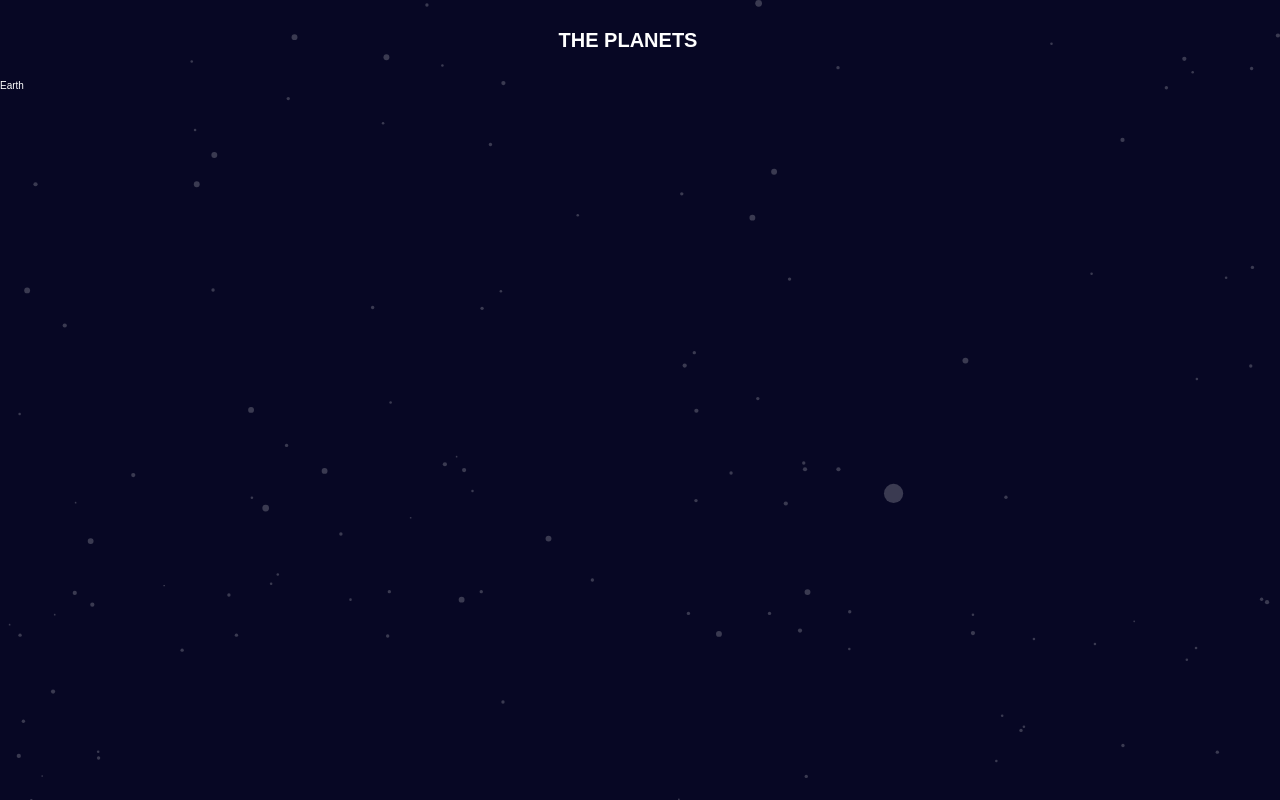
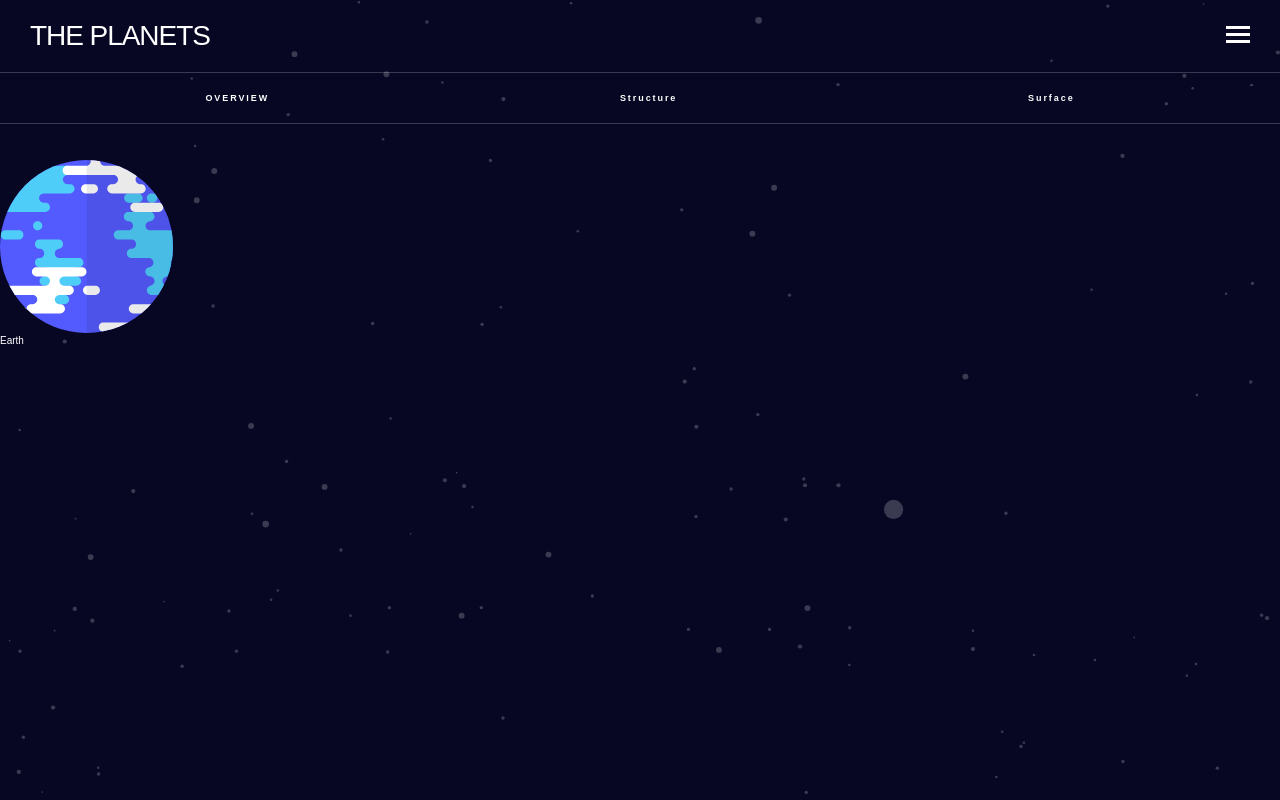
Before and after one commit to marriamdd/Planets-fact-site, a React (Vite) app: page /Earth in a window 1280 px wide. Built offline with nearby package versions, Linux system fonts and the light colour scheme.

Commit message:
style:upgrade whole styles and make it more clear

```diff
--- a/src/components/Header.tsx
+++ b/src/components/Header.tsx
@@ -13,17 +13,23 @@ export default function Header() {
 
   return (
     <HeaderDiv>
-      {" "}
-      <h1>THE PLANETS</h1>
-      <button onClick={handleHamburgerClick}>
-        <img src="/assets/icon-hamburger.svg" alt="icon-hamburger" />
-      </button>
+      <div className="headerDiv">
+        <h1>THE PLANETS</h1>
+        <button onClick={handleHamburgerClick}>
+          <img src="/assets/icon-hamburger.svg" alt="icon-hamburger" />
+        </button>
+      </div>
+      <Additional>
+        <span>OVERVIEW</span>
+        <span>Structure</span>
+        <span>Surface </span>
+      </Additional>
       <NavContainer show={show}>
         <ul>
           {data.map((planet, index) => (
             <Li key={index} Planet={planet}>
               <div className="nav-circle">
-                <div className="Circles"></div>
+                <div className="circles"></div>
                 <Link to={`/${planet.name}`}>{planet.name}</Link>
               </div>
 
@@ -39,95 +45,83 @@ export default function Header() {
 }
 
 const HeaderDiv = styled.header`
+  .headerDiv {
+    display: flex;
+    justify-content: space-between;
+    padding: 2rem 3rem 2rem;
+    border-bottom: 1px solid rgba(255, 255, 255, 0.2);
+  }
+  .headerDiv h1 {
+    color: #fff;
+    font-size: 28px;
+    font-weight: 400;
+    letter-spacing: -1.05px;
+    text-transform: uppercase;
+  }
+  .headerDiv button {
+    border: none;
+    background: transparent;
+    cursor: pointer;
+  }
+`;
+const Additional = styled.div`
   display: flex;
-  align-items: center;
-  justify-content: space-between;
-  height: 8rem;
-  padding: 0 2rem;
-  @media screen and (min-width: 1024px) {
-    justify-content: center;
+  width: 100%;
+  justify-content: space-around;
+  padding: 2rem 3rem 2rem;
+  border-bottom: 1px solid rgba(255, 255, 255, 0.2);
+  & > span {
+    cursor: pointer;
+    text-align: center;
+    font-size: 9px;
+    font-weight: 700;
+    letter-spacing: 1.929px;
   }
-  button {
-    background-color: transparent;
-    border: none;
-    cursor: pointer;
-    visibility: hidden;
-    opacity: 0;
-
-    @media screen and (max-width: 1024px) {
-      visibility: visible;
-      opacity: 1;
-    }
-    @media screen and (max-width: 1024px) {
-      visibility: visible;
-      opacity: 1;
-    }
+`;
+const NavContainer = styled.div<{ show: boolean }>`
+  display: ${(props) => (props.show ? "flex" : "none")};
+  transform: ${(props) => (!props.show ? "translateX(-1000vh)" : "none")};
+  position: absolute;
+  z-index: 9999;
+  height: 100vh;
+  width: 100%;
+  top: 8rem;
+  ul {
+    display: flex;
+    flex-direction: column;
+    align-items: center;
+    gap: 2.3rem;
+    width: 100%;
+    padding: 2rem;
+    background-color: #070724;
   }
 `;
 
-const NavContainer = styled.nav<{ show: boolean }>`
-  position: fixed;
-  top: 50px;
-  left: 0;
-  height: 90vh;
+const Li = styled.li<{ Planet: { design: { color: string } } }>`
+  display: flex;
+  justify-content: space-between;
   width: 100%;
-
-  gap: 1.5rem;
-  transition: 1s;
-  transform: ${(props) => (!props.show ? "translateY(-100vh)" : "none")};
-  @media screen and (min-width: 1440px) {
-    /* position: static;
-     */
-    all: unset;
-  }
-  & > ul {
-    display: flex;
-    flex-direction: column;
-    align-items: start;
-    margin-top: 6rem;
-    margin-left: 3rem;
-    background: #070724;
-    @media screen and (min-width: 1025px) {
-      flex-direction: row;
-    }
-    .nav-circle {
-      display: flex;
-      align-items: center;
-      gap: 3rem;
-    }
-  }
-`;
-const Li = styled.li<{ Planet: { design: { color: string } } }>`
-  color: #fff;
-  text-align: start;
-  list-style: none;
+  text-align: center;
   font-size: 15px;
-  /* padding: 3rem; */
-  padding-left: 5rem;
+  font-style: normal;
   font-weight: 700;
   line-height: 25px;
   letter-spacing: 1.364px;
   text-transform: uppercase;
-  border-bottom: 1px solid gray;
-  width: 100%;
+  padding-bottom: 1.5rem;
+
+  border-bottom: 1px solid rgba(255, 255, 255, 0.2);
   cursor: pointer;
-  display: flex;
-  justify-content: space-between;
-
-  .Circles {
-    visibility: visible;
-    width: 20px;
-    height: 20px;
+  .nav-circle {
+    display: flex;
+    align-items: center;
+    gap: 2rem;
+  }
+  .circles {
+    width: 15px;
+    height: 15px;
     border-radius: 50%;
     background-color: ${(props) =>
       props.Planet && props.Planet.design && props.Planet.design.color};
-    @media screen and (min-width: 1025px) {
-      visibility: hidden;
-    }
-  }
-  .arrow {
-    @media screen and (min-width: 1025px) {
-      visibility: hidden;
-    }
   }
 `;
--- a/src/components/Planet.tsx
+++ b/src/components/Planet.tsx
@@ -1,3 +1,4 @@
+import styled from "styled-components";
 import data from "../data.json";
 import { useParams } from "react-router";
 export default function Planet() {
@@ -7,8 +8,20 @@ export default function Planet() {
   const planet = data.find((planetObj) => planetObj.name === planetName);
   console.log(planet);
   return (
-    <div>
+    <Main Planet={planet}>
+      <img src={planet?.images.planet} alt="" />
       <p>{planet?.name}</p>
-    </div>
+    </Main>
   );
 }
+
+const Main = styled.main<{ Planet?: { design: { overview_mobile: string } } }>`
+  position: fixed;
+  top: 16rem;
+  img {
+    width: ${(props) =>
+      props.Planet &&
+      props.Planet.design.overview_mobile &&
+      props.Planet.design.overview_mobile};
+  }
+`;
--- a/src/data.json
+++ b/src/data.json
@@ -23,7 +23,8 @@
       "geology": "./assets/geology-mercury.png"
     },
     "design": {
-      "color": "#DEF4FC"
+      "color": "#DEF4FC",
+      "overview_mobile": "11.1rem"
     }
   },
   {
@@ -50,7 +51,8 @@
       "geology": "./assets/geology-venus.png"
     },
     "design": {
-      "color": "#F7CC7F"
+      "color": "#F7CC7F",
+      "overview_mobile": "15.4rem"
     }
   },
   {
@@ -77,7 +79,8 @@
       "geology": "./assets/geology-earth.png"
     },
     "design": {
-      "color": "#545BFE"
+      "color": "#545BFE",
+      "overview_mobile": "17.3rem"
     }
   },
   {
@@ -104,7 +107,8 @@
       "geology": "./assets/geology-mars.png"
     },
     "design": {
-      "color": "#FF6A45"
+      "color": "#FF6A45",
+      "overview_mobile": "12.9rem"
     }
   },
   {
@@ -131,7 +135,8 @@
       "geology": "./assets/geology-jupiter.png"
     },
     "design": {
-      "color": "#ECAD7A"
+      "color": "#ECAD7A",
+      "overview_mobile": "22.4rem"
     }
   },
   {
@@ -158,7 +163,8 @@
       "geology": "./assets/geology-saturn.png"
     },
     "design": {
-      "color": "#FCCB6B"
+      "color": "#FCCB6B",
+      "overview_mobile": "15.9rem"
     }
   },
   {
@@ -185,7 +191,8 @@
       "geology": "./assets/geology-uranus.png"
     },
     "design": {
-      "color": "#65F0D5"
+      "color": "#65F0D5",
+      "overview_mobile": "17.6rem"
     }
   },
   {
@@ -212,7 +219,8 @@
       "geology": "./assets/geology-neptune.png"
     },
     "design": {
-      "color": "#497EFA"
+      "color": "#497EFA",
+      "overview_mobile": "17.3rem"
     }
   }
 ]
```
